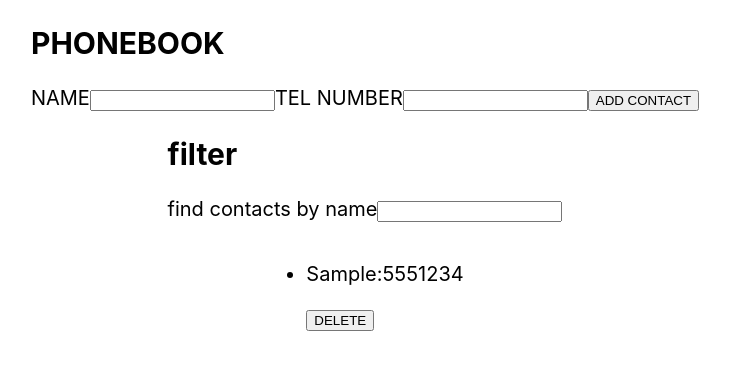
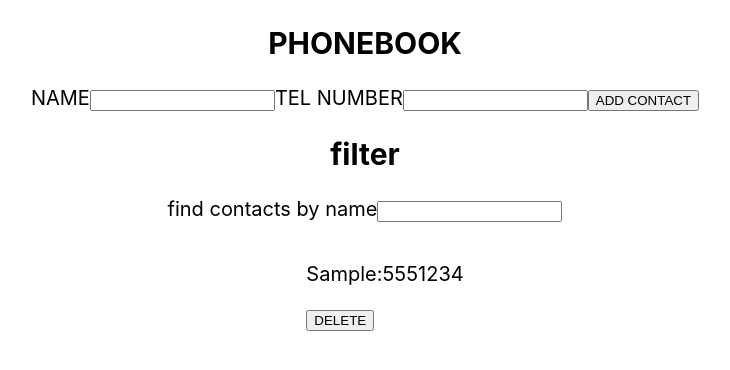
Before and after one commit to Ionytch/goit-react-hw-02-phonebook, a React (Create React App) app: page / in a window 1280 px wide. Both pictures are taken after typing "Sample", "5551234" into the empty fields and a click on the button "ADD CONTACT". Shown: the top 370 px of the page, without its empty margins (275-1005 px from the left). Built offline with nearby package versions, Linux system fonts and the light colour scheme.

Commit message:
some styles added

```diff
--- a/package.json
+++ b/package.json
@@ -12,6 +12,7 @@
     "react-devtools": "^4.27.1",
     "react-dom": "^18.1.0",
     "react-scripts": "5.0.1",
+    "styled-components": "^5.3.8",
     "web-vitals": "^2.1.3"
   },
   "scripts": {
--- a/src/components/contacts/Contacts.js
+++ b/src/components/contacts/Contacts.js
@@ -1,8 +1,10 @@
 // import { Component } from "react";
+
+import { ContactsList } from "./Contacts.styled"
 
  function Contacts ({names, onDeleteContact}) {
            return (
-            <ul>
+            <ContactsList>
                    {
                        names.map(name => (
                            <li key={name.id}>
@@ -10,7 +12,7 @@
 
                 <button onClick={()=>onDeleteContact(name.id)}>DELETE</button>
                 </li>))}
-            </ul>
+            </ContactsList>
         )
 
 }
--- /dev/null
+++ b/src/components/contacts/Contacts.styled.js
@@ -0,0 +1,5 @@
+import styled from "styled-components";
+
+export const ContactsList = styled.ul`
+list-style: none;
+`
--- a/src/components/filter/Filter.js
+++ b/src/components/filter/Filter.js
@@ -1,5 +1,7 @@
+import { FilterStyle } from "./Filter.styled"
+
 export const Filter = ({filter, onFilter}) => {
-    return (<div>
+    return (<FilterStyle>
         <h2>filter</h2>
         <form>
             <label for="filter">
@@ -13,7 +15,7 @@
 
             ></input>
                 </form>
-        </div>
+        </FilterStyle>
 
     )
 }
--- /dev/null
+++ b/src/components/filter/Filter.styled.js
@@ -0,0 +1,8 @@
+import styled from "styled-components";
+
+export const FilterStyle = styled.div`
+display:flex;
+flex-direction:column;
+justify-content: center;
+align-items: center;
+`
--- a/src/components/phonebook/Phonebook.js
+++ b/src/components/phonebook/Phonebook.js
@@ -1,4 +1,5 @@
  import { Component } from "react";
+import { PhonebookStyle } from "./Pnonebook.styled";
 
 class Phonebook extends Component {
 
@@ -27,7 +28,7 @@
 
     render() {
 
-        return (<div>
+        return (<PhonebookStyle>
             <h2>PHONEBOOK</h2>
             <form onSubmit={this.handleSubmit}>
                 <label for="name">
@@ -57,7 +58,7 @@
                 <button type="submit">ADD CONTACT</button>
 
             </form>
-        </div>
+        </PhonebookStyle>
 
         )
     }
--- /dev/null
+++ b/src/components/phonebook/Pnonebook.styled.js
@@ -0,0 +1,8 @@
+import styled from "styled-components";
+
+export const PhonebookStyle = styled.div`
+display:flex;
+flex-direction:column;
+justify-content: center;
+align-items: center;
+`
```
Also changed, not shown: 1 other file (tests, documents, lock files or other folders).
